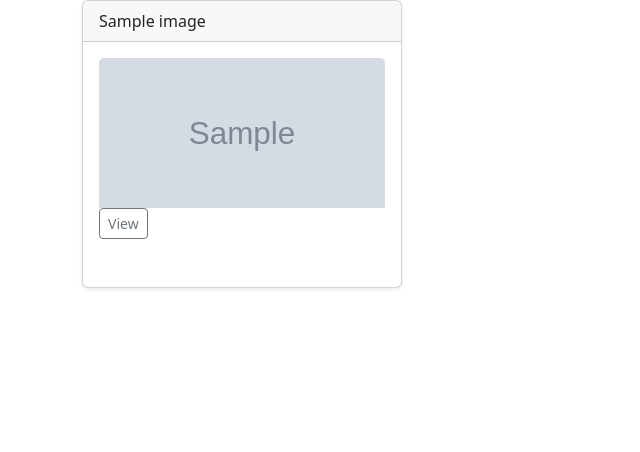
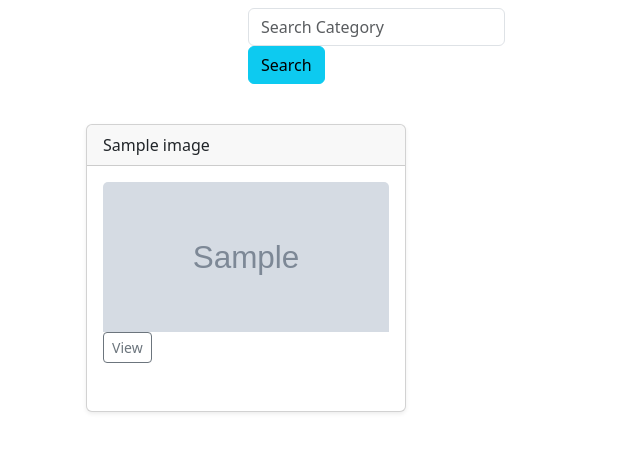
Before and after one commit to aust1inn/aust1inn-gallery, a Django app: page / in a window 1280 px wide. Shown: the top 452 px of the page, without its empty margins (0-640 px from the left). Run offline with Django 4.2, Linux system fonts and the light colour scheme; tables that the repository leaves empty hold one stand-in row (values such as "Sample post"); grey boxes marked "Sample" are stand-in pictures; some libraries are stand-ins or nearby versions.

Commit message:
restructures base.html

```diff
--- a/photos/templates/navbar.html
+++ b/photos/templates/navbar.html
@@ -0,0 +1,14 @@
+<nav class="navbar navbar-expand-lg navbar-light bg-transparent">
+    <a class="navbar-brand text-white" href="/"><h3><strong>Aust1inn Gallery</strong></h3></a>
+      <button class="navbar-toggler" type="button" data-toggle="collapse" data-target="#navbarTogglerDemo02" aria-controls="navbarTogglerDemo02" aria-expanded="false" aria-label="Toggle navigation">
+        <span class="navbar-toggler-icon"></span>
+      </button>
+      <div class="collapse navbar-collapse" id="navbarTogglerDemo02">
+        <ul class="navbar-nav mr-auto mt-2 mt-md-0">
+        </ul>
+        <form class="form-inline my-2 my-md-0"  action="/search" role="search">
+          <input class="form-control mr-sm-2" type="search" placeholder="Search Category" name="imagesearch" aria-label="Search">
+          <button class="btn btn-info btn-md my-2 my-sm-0" type="submit">Search</button>
+        </form>
+      </div>
+    </nav>
--- a/photos/templates/photos/base.html
+++ b/photos/templates/photos/base.html
@@ -1,5 +1,5 @@
 {% load bootstrap5 %}
-{% load static%}
+{% load static %}
 <!DOCTYPE html>
 <html>
 <head>
--- a/photos/templates/photos/index.html
+++ b/photos/templates/photos/index.html
@@ -2,10 +2,10 @@
 
  {% block content %}
 
- <div class="container d-flex">
+ <div class="container p-3 d-flex">
     {% for image in images %}
 
-    <div class="card mb-4 shadow-sm" style="width:20rem;height:18rem;">
+    <div class="card mb-4 mt-3  shadow-sm" style="width:20rem;height:18rem;">
         <div class="card-header">{{image.name}}</div>
         <div class="card-body">
           <img class="card-img-top"src = "{{ image.image.url }}" data-toggle="modal" data-target="#myModal{{image.id}}" style="height:150px;"/>
```
